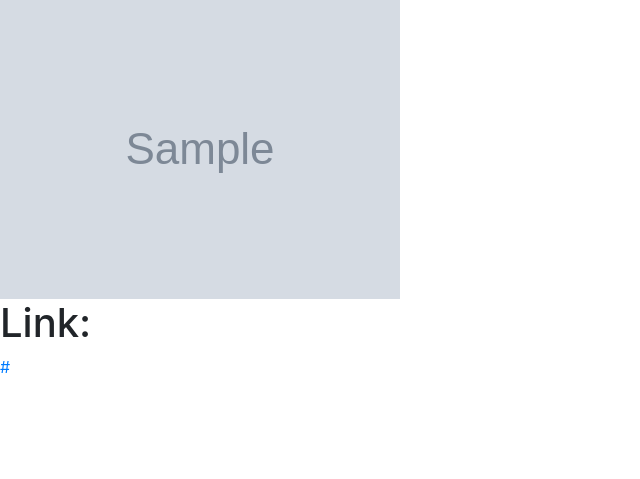
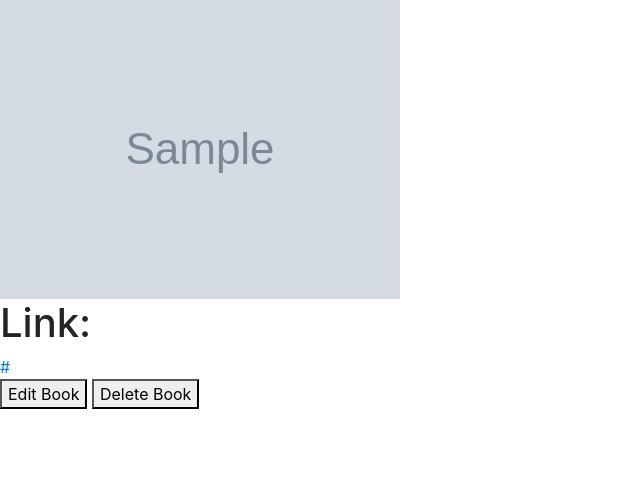
Before and after one commit to MelaatiJ/passionProject, a Django app: page /listBooks/ in a window 1280 px wide. Shown: the part 169-648 px from the top of the page, without its empty margins (0-640 px from the left). Run offline with Django 3.2, Linux system fonts and the light colour scheme; tables that the repository leaves empty hold one stand-in row (values such as "Sample post"); grey boxes marked "Sample" are stand-in pictures; some libraries are stand-ins or nearby versions.

Commit message:
Library Edit and Delete works, CRUD complete for library and 100% functionality

```diff
--- a/passionProject/passionApp/templates/passionApp/library.html
+++ b/passionProject/passionApp/templates/passionApp/library.html
@@ -7,6 +7,9 @@
 <img src="{{ eachBook.cover.url }}">
 <br>
 <h1>Link:</h1><a href="{{ eachBook.link }}">{{ eachBook.link }}</a>
+<br>
+<a href="{% url 'editBook' eachBook.id %}"><button>Edit Book</button></a>
+<a href="{% url 'deleteBook' eachBook.id %}"><button>Delete Book</button></a>
 {% endfor %}
 {% endblock content %}
 
--- a/passionProject/passionApp/views.py
+++ b/passionProject/passionApp/views.py
@@ -101,11 +101,12 @@ def addUpcomingEvent(request):
 
     return render(request, "passionApp/addUpcomingEvent.html", context)
 
+
 # "Only admins can edit post"
 def editUpcomingEvent(request, entry_id):
     upcomingEvent = get_object_or_404(UpcomingEventsEntryModel, pk=entry_id)
 
-    newUpcomingEvent= UpcomingEventForm(request.POST or None,request.FILES or None, instance=upcomingEvent)
+    newUpcomingEvent = UpcomingEventForm(request.POST or None, request.FILES or None, instance=upcomingEvent)
     context = {
         "newUpcomingEvent": newUpcomingEvent
     }
@@ -114,13 +115,14 @@ def editUpcomingEvent(request, entry_id):
         return redirect("viewAllUpcomingEvents")
     return render(request, "passionApp/editUpcomingEvent.html", context)
 
+
 # only admins can delete post
 def deleteUpcomingEvent(request, entry_id):
     upcomingEvent = get_object_or_404(UpcomingEventsEntryModel, pk=entry_id)
-    context={
-        "upcomingEvent":upcomingEvent
+    context = {
+        "upcomingEvent": upcomingEvent
     }
-    if request.method =="POST":
+    if request.method == "POST":
         upcomingEvent.delete()
 
         return redirect("viewAllUpcomingEvents")
@@ -158,6 +160,7 @@ def addBook(request):
         return redirect("listBooks")
     return render(request, "passionApp/addBook.html", context)
 
+
 # only admin and vp can edit book made
 def editBook(request, entry_id):
     book = get_object_or_404(LibraryEntryModel, pk=entry_id)
@@ -170,12 +173,20 @@ def editBook(request, entry_id):
         newBook.save()
         return redirect("listBooks")
 
-
     return render(request, "passionApp/editBook.html", context)
 
 
-def deleteBook(request):
-    return HttpResponse("Only admin and VP can delete book made")
+# pnly admin and VP can delete book made
+def deleteBook(request, entry_id):
+    book = get_object_or_404(LibraryEntryModel, pk=entry_id)
+    context = {
+        "book": book
+    }
+    if request.method == "POST":
+        book.delete()
+        return redirect("listBooks")
+    return render(request, "passionApp/deleteBook.html", context)
+
 
 # "Everyone can view books in the library so they can see the genres and different themes, good "
 # "for advertising
@@ -209,6 +220,7 @@ def editPhoto(request):
 def deletePhoto(request):
     return HttpResponse("Only whoever made post and ADMIN can delete photo")
 
+
 # Only members and ADMIN can view photos
 def listPhotos(request):
     photos = GalleryEntryModel.objects.all()
```
Also changed, not shown: passionProject/passionApp/templates/passionApp/deleteBook.html (added, +10 -0 lines), passionProject/db.sqlite3.
